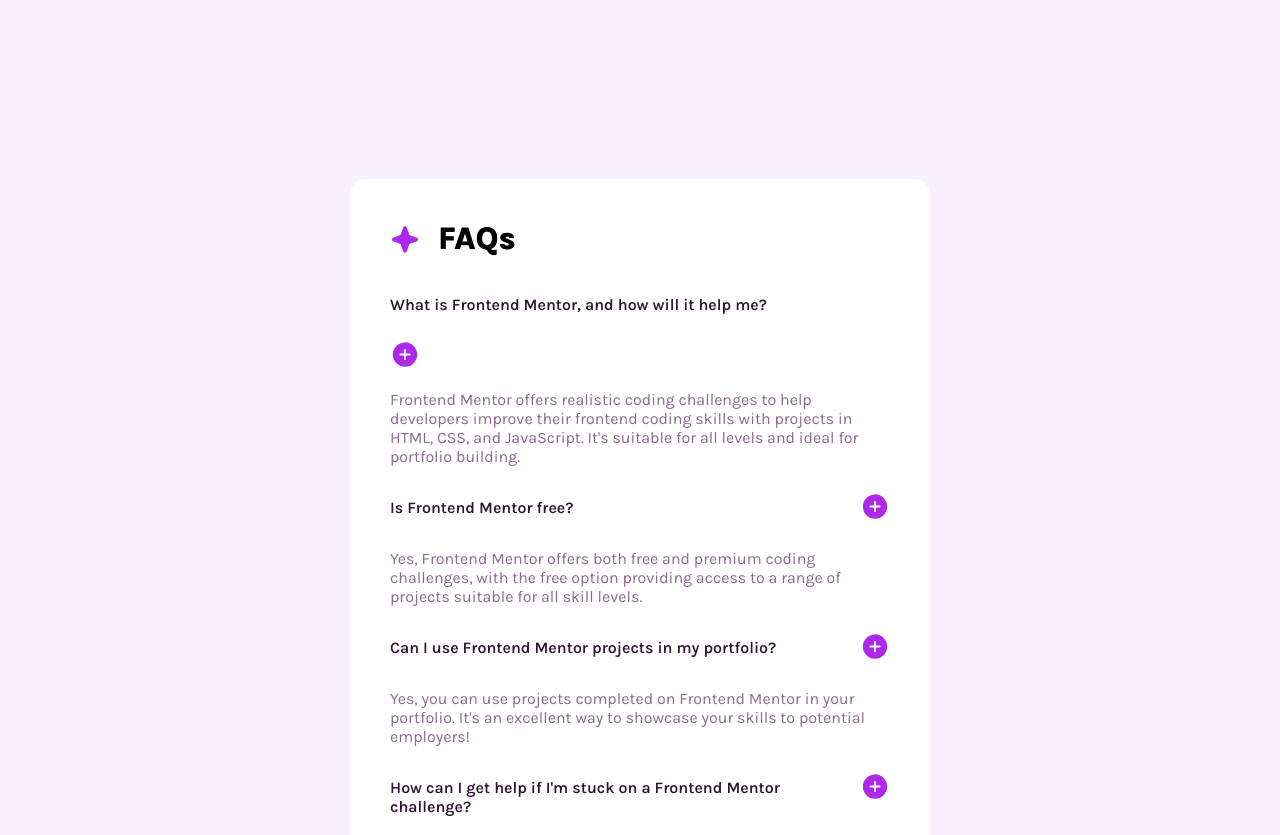
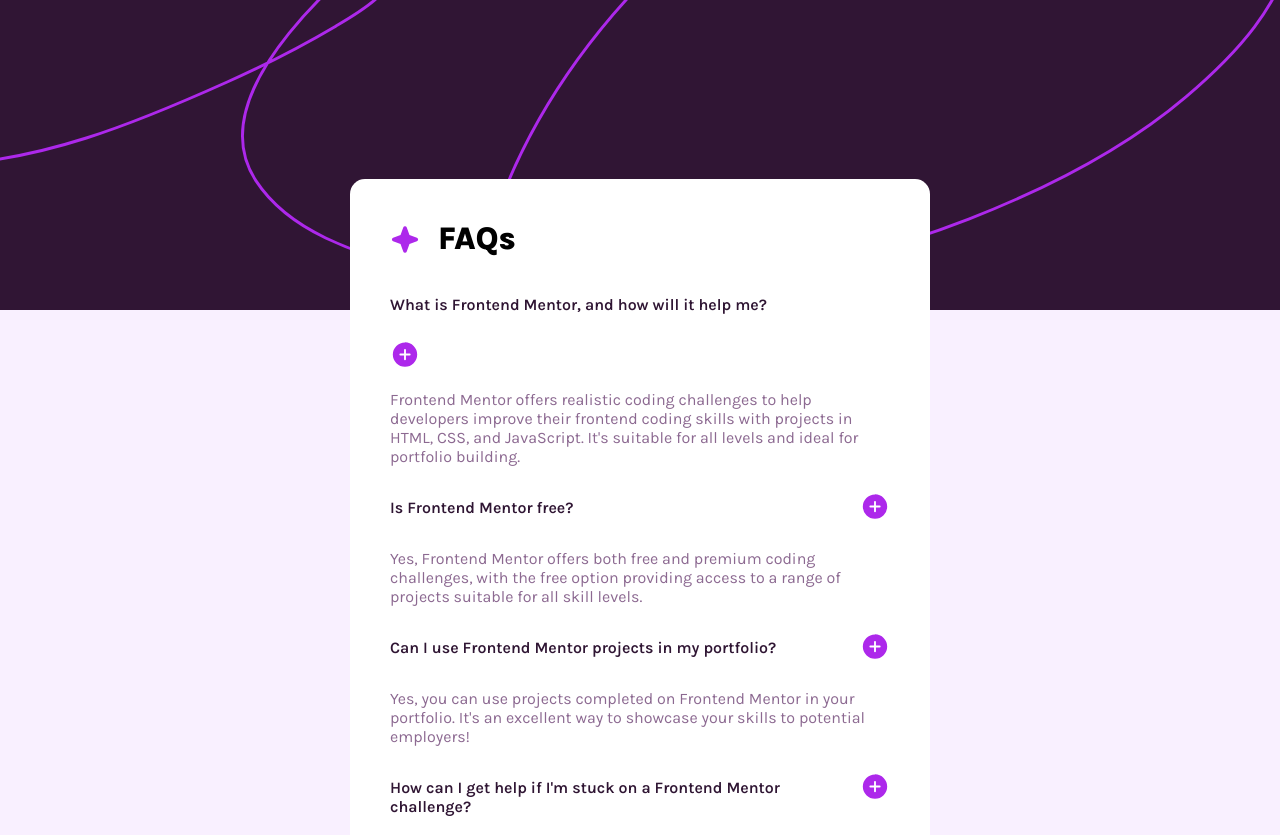
Before and after one commit to lalaholmesss/FAQ-Accordion, a plain HTML site: page index.html in a window 1280 px wide. Shown: the top 835 px of the page. Drawn offline with Linux system fonts and the light colour scheme; a script that the page names is missing.

Commit message:
Update style.css

```diff
--- a/style.css
+++ b/style.css
@@ -2,7 +2,7 @@ body {
     margin: 0;
     padding: 0;
     height: 310px;
-    background-color: hsl(275, 100%, 97%); background-image: url(assets/images/background-pattern-desktop.svg);
+    background-color: hsl(275, 100%, 97%); background-image: url(/images/background-pattern-desktop.svg);
     background-repeat: no-repeat;
     background-position: center;
     background-size: cover;
```
